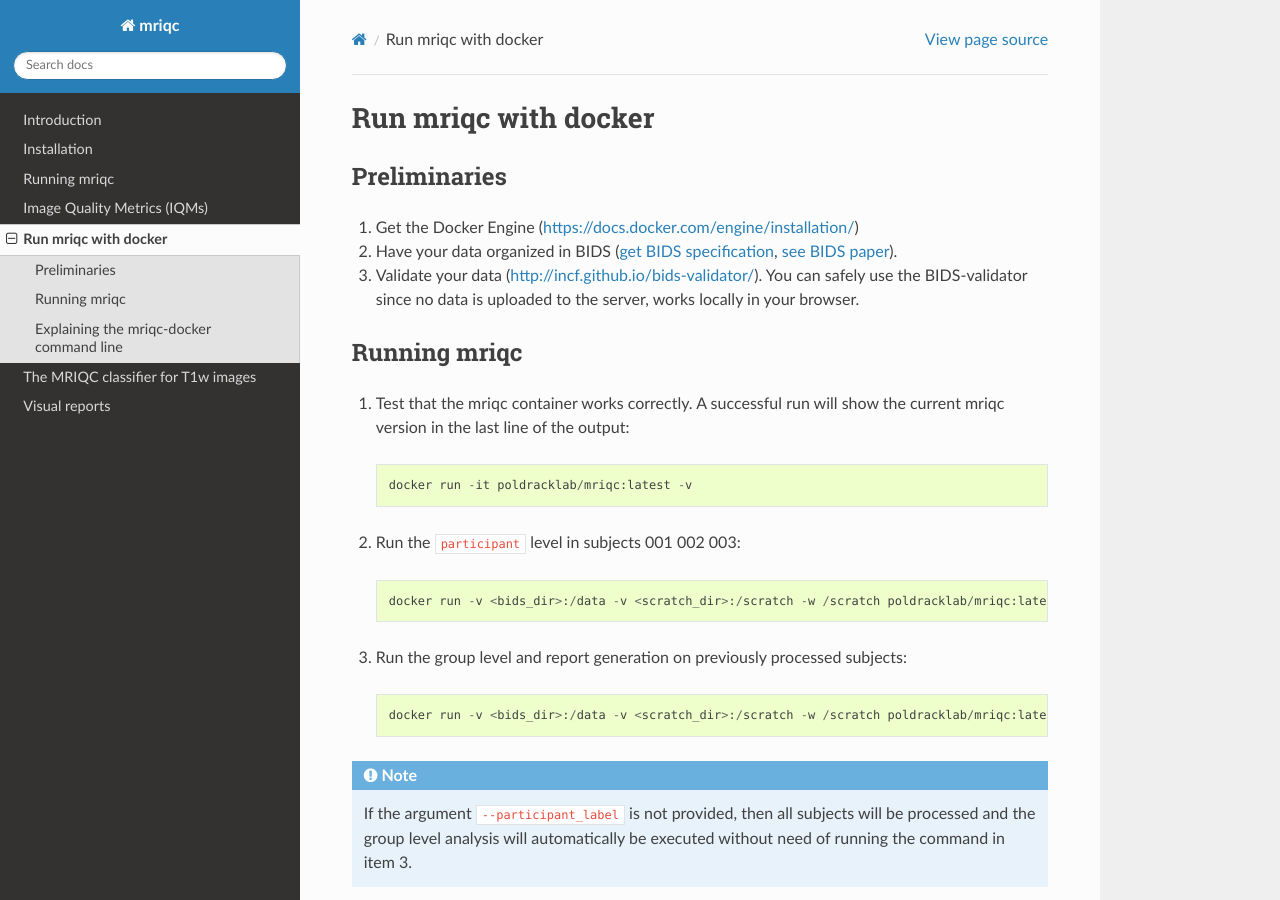
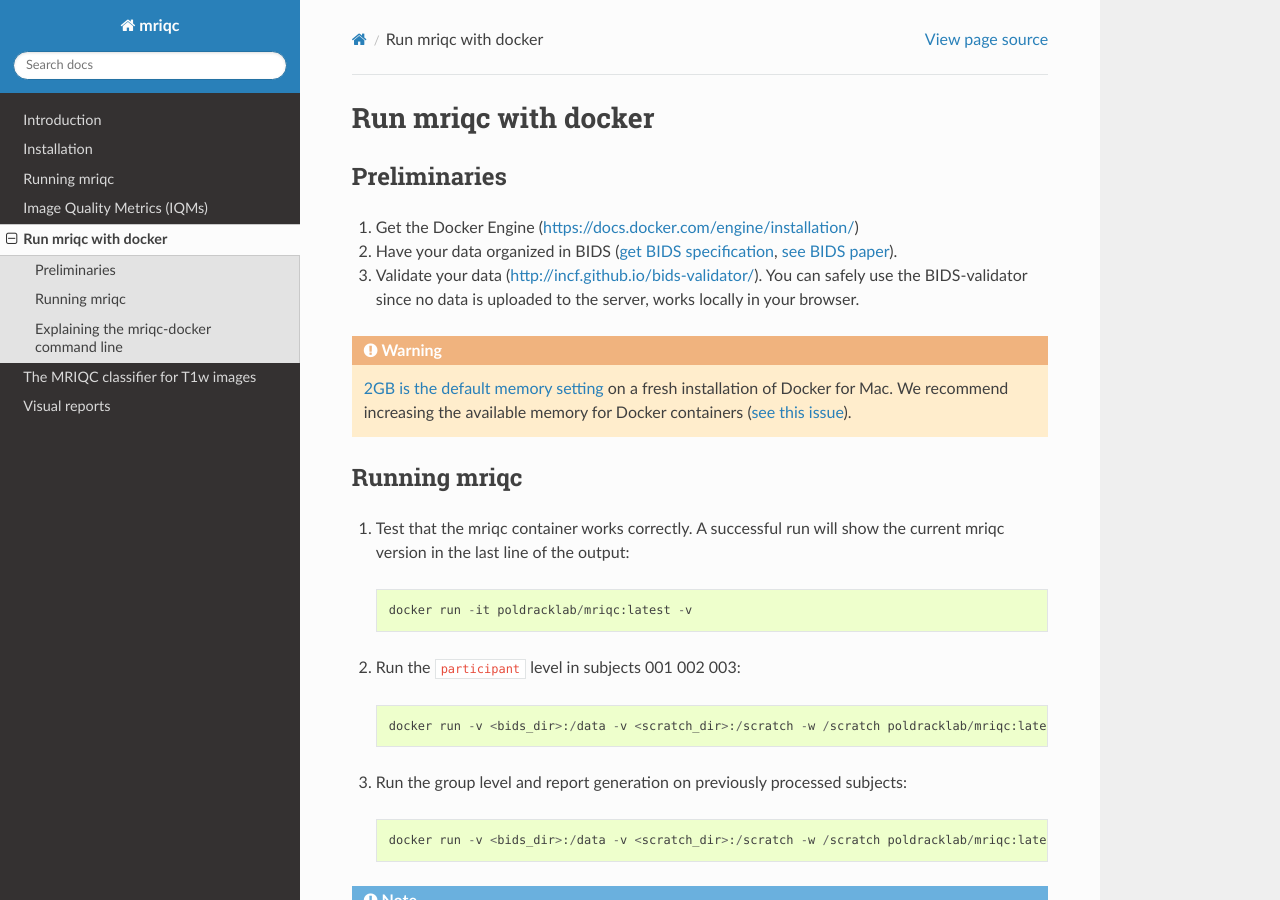
Before and after one commit to nipreps/mriqc, a Sphinx documentation site: the page built from docs/source/docker.rst, in a window 1280 px wide and 900 px high. Built offline with Sphinx 7.4.7 and the Read the Docs theme 2.0.0, drawn with Linux system fonts in a browser that asks for light colours; the version number could not be read and is left out.

Commit message:
add memory profiling (#387), and warning about memory in Docker for Mac (close #388)

```diff
--- a/docs/source/docker.rst
+++ b/docs/source/docker.rst
@@ -15,6 +15,14 @@
 #. Validate your data (http://incf.github.io/bids-validator/). You can
    safely use the BIDS-validator since no data is uploaded to the server,
    works locally in your browser.
+
+.. warning ::
+
+    `2GB is the default memory setting
+    <https://docs.docker.com/docker-for-mac/>`_
+    on a fresh installation of Docker for Mac.
+    We recommend increasing the available memory for Docker containers
+    (`see this issue <https://github.com/poldracklab/mriqc/issues/388#issuecomment-281208441>`_).
 
 
 
```
Also changed, not shown: docs/source/running.rst (+28 -0 lines).
